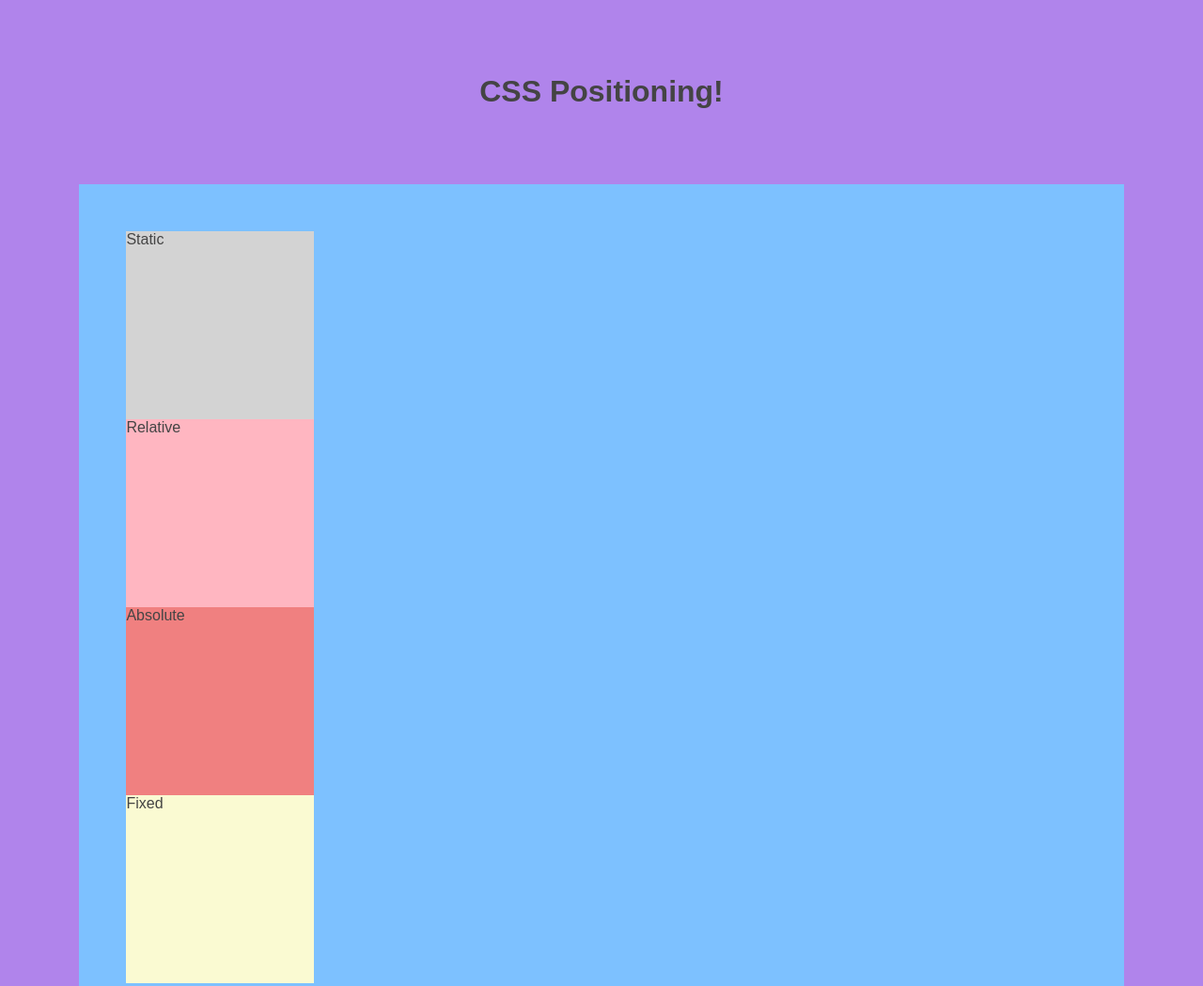
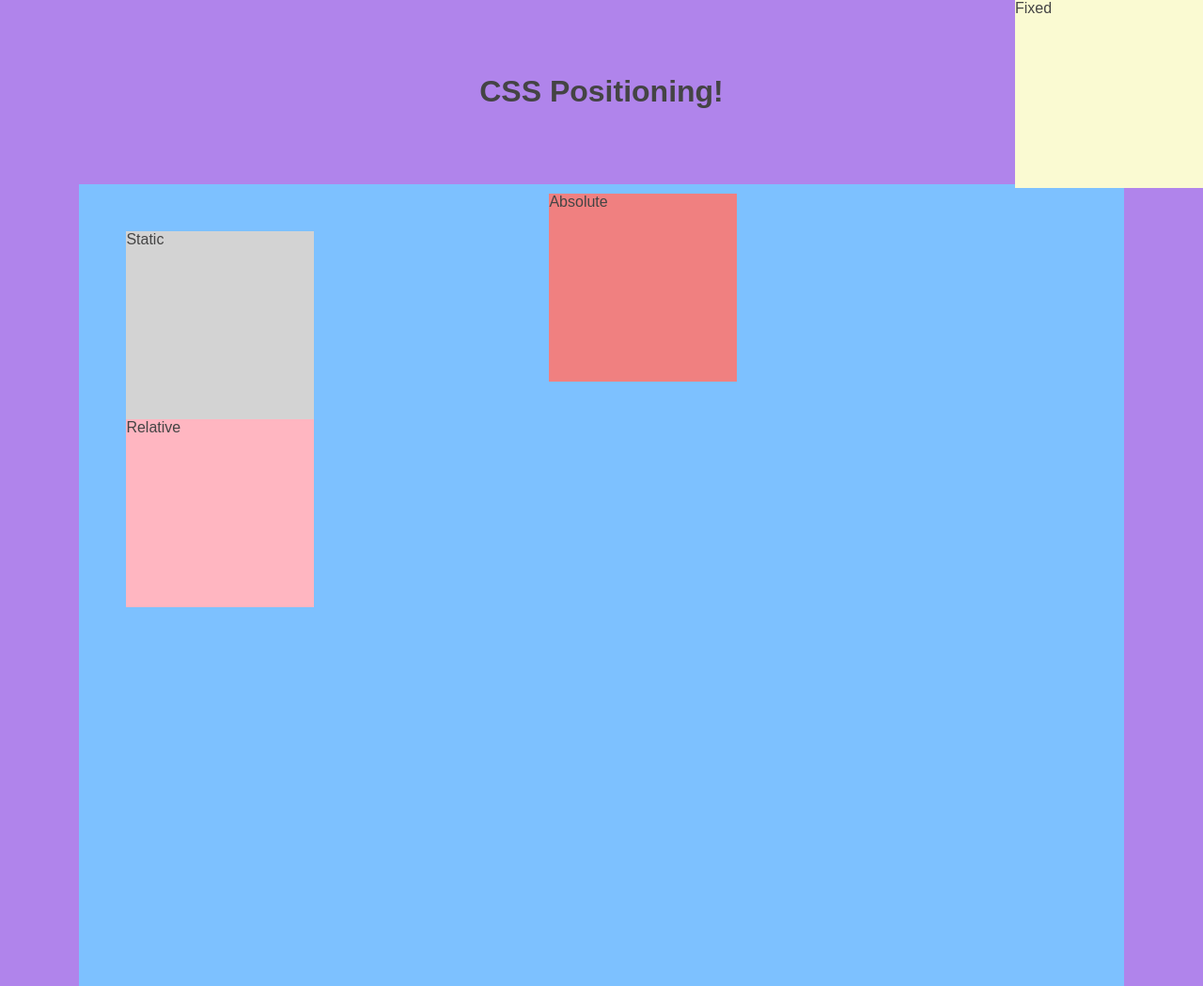
Before and after one commit to codefellows/seattle-code-201d97, a plain HTML site: page class-04/inclass-demo-positioning/index.html in a window 1280 px wide. Shown: the top 1049 px of the page at 94% size. Drawn offline with Linux system fonts and the light colour scheme.

Commit message:
adds positioning demo

```diff
--- a/class-04/inclass-demo-positioning/style.css
+++ b/class-04/inclass-demo-positioning/style.css
@@ -26,6 +26,7 @@ section {
   width: 80%;
   margin: 20px auto;
   height: 200vh;
+  position: relative;
 }
 
 #static {
@@ -35,16 +36,26 @@ section {
 
 #relative {
  background-color: lightpink;
+ position: relative;
+ /* left: 400px;
+ top: 500px; */
 
 }
 
 #absolute {
  background-color: lightcoral;
-
+ position: absolute;
+ left: 500px;
+ top: 10px;
 }
 
+#absolute:hover {
+  display:none;
+}
 
 #fixed {
  background-color: lightgoldenrodyellow;
-
+ position: fixed;
+ top: 0px;
+ right: 0px;
 }
```
